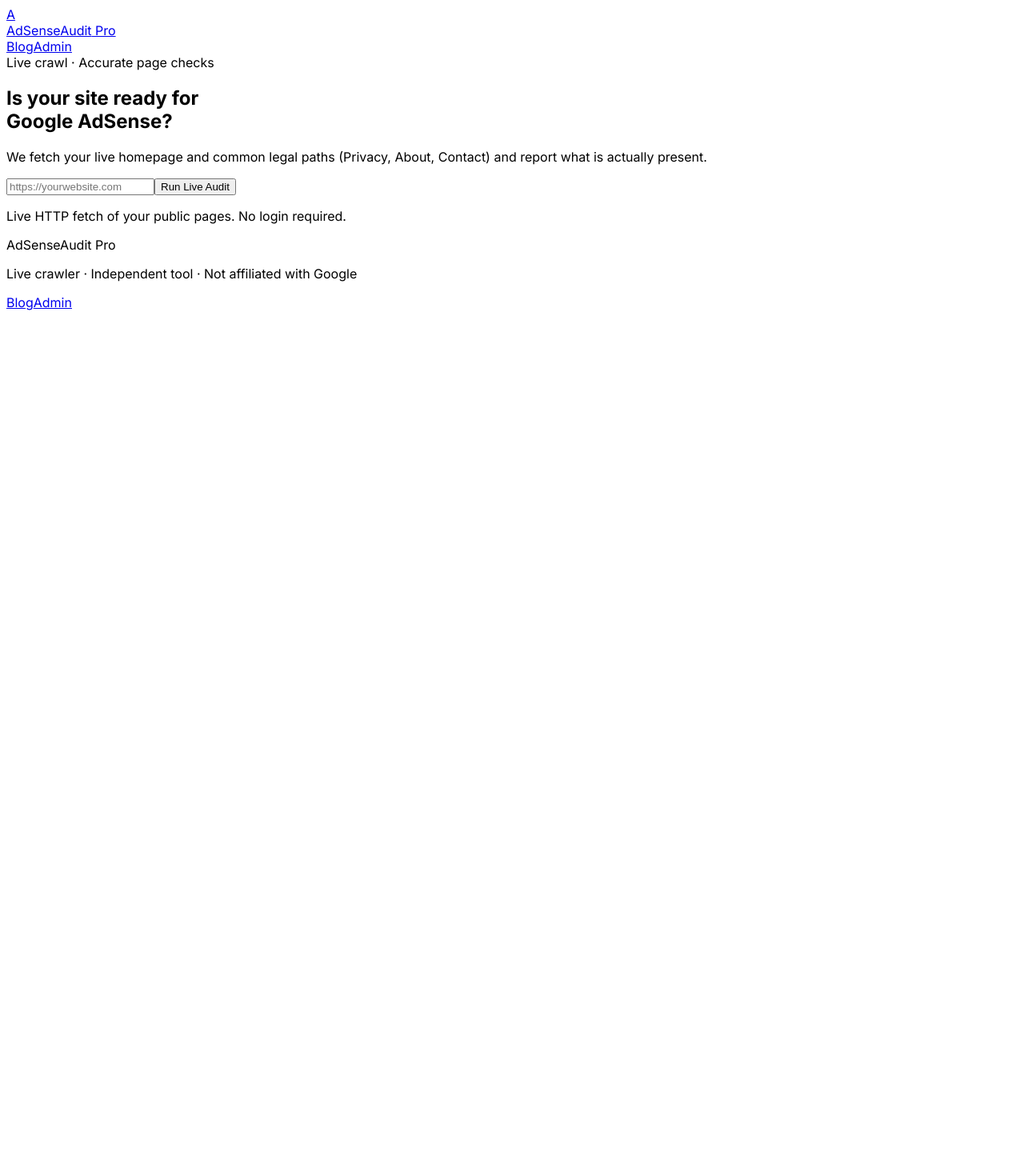
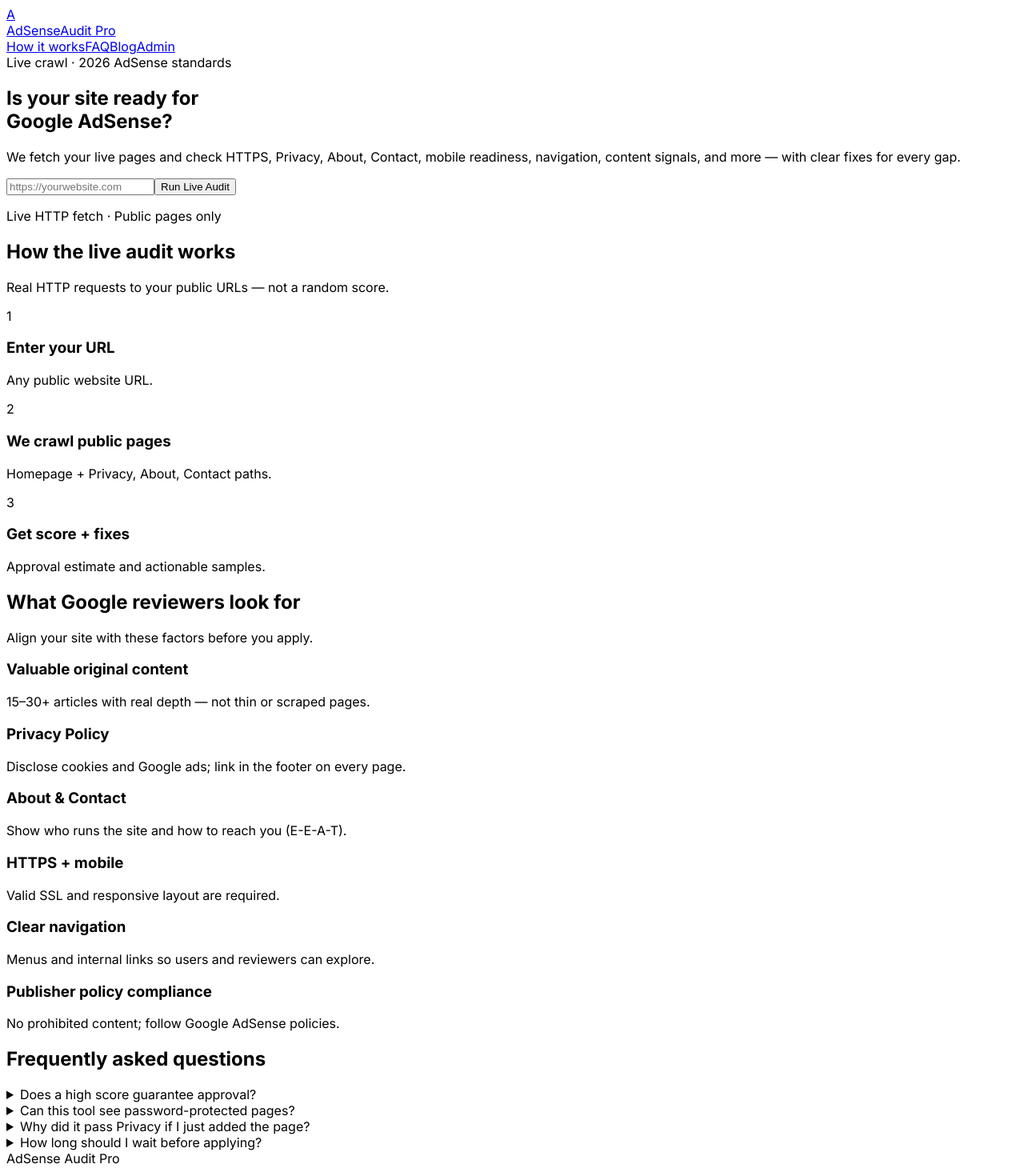
Before and after one commit to Montelent/adsense-audit-live, a Next.js app: page / in a window 1280 px wide. Shown: the top 1470 px of the page at 80% size. Before the commit the page ends 800 px from the top, so only its background shows below. Built offline with nearby package versions, Linux system fonts and the light colour scheme.

Commit message:
Full homepage with FAQ how-it-works checklist ads

```diff
--- a/app/page.js
+++ b/app/page.js
@@ -1,13 +1,43 @@
 'use client';
 
-import { useState } from 'react';
+import { useEffect, useState } from 'react';
 import Link from 'next/link';
+
+const FACTORS = [
+  { t: 'Valuable original content', d: '15–30+ articles with real depth — not thin or scraped pages.' },
+  { t: 'Privacy Policy', d: 'Disclose cookies and Google ads; link in the footer on every page.' },
+  { t: 'About & Contact', d: 'Show who runs the site and how to reach you (E-E-A-T).' },
+  { t: 'HTTPS + mobile', d: 'Valid SSL and responsive layout are required.' },
+  { t: 'Clear navigation', d: 'Menus and internal links so users and reviewers can explore.' },
+  { t: 'Publisher policy compliance', d: 'No prohibited content; follow Google AdSense policies.' },
+];
+
+const FAQS = [
+  { q: 'Does a high score guarantee approval?', a: 'No. Google’s human review and your account history still decide. A high score means the common public checks look good.' },
+  { q: 'Can this tool see password-protected pages?', a: 'No. It only fetches public URLs the same way a visitor would.' },
+  { q: 'Why did it pass Privacy if I just added the page?', a: 'We request common paths like /privacy-policy and also look for privacy links on the homepage. Custom URLs may need a homepage link.' },
+  { q: 'How long should I wait before applying?', a: 'Until you have solid content, legal pages, HTTPS, and a mobile-friendly site. Many publishers wait until 15–30 quality posts.' },
+];
 
 export default function HomePage() {
   const [url, setUrl] = useState('');
   const [loading, setLoading] = useState(false);
   const [error, setError] = useState('');
   const [result, setResult] = useState(null);
+  const [settings, setSettings] = useState(null);
+  const [ads, setAds] = useState({});
+
+  useEffect(() => {
+    fetch('/api/settings?type=all')
+      .then((r) => r.json())
+      .then((d) => {
+        if (d.settings) setSettings(d.settings);
+        if (d.ads) setAds(d.ads);
+      })
+      .catch(() => {});
+  }, []);
+
+  const s = settings || {};
 
   async function runAudit(e) {
     e.preventDefault();
@@ -32,15 +62,16 @@
 
   return (
     <div>
+      {ads.header ? <div dangerouslySetInnerHTML={{ __html: ads.header }} /> : null}
       <header className="bg-white border-b sticky top-0 z-50">
         <div className="max-w-6xl mx-auto px-4 py-4 flex items-center justify-between">
           <Link href="/" className="flex items-center gap-2">
             <div className="w-9 h-9 rounded-lg bg-green-600 text-white font-bold flex items-center justify-center">A</div>
-            <span className="font-bold text-xl tracking-tight">
-              AdSense<span className="text-green-600">Audit</span> Pro
-            </span>
+            <span className="font-bold text-xl tracking-tight">AdSense<span className="text-green-600">Audit</span> Pro</span>
           </Link>
           <nav className="flex items-center gap-4 text-sm font-medium text-gray-600">
+            <a href="#how" className="hover:text-green-600 hidden sm:inline">How it works</a>
+            <a href="#faq" className="hover:text-green-600 hidden sm:inline">FAQ</a>
             <Link href="/blog" className="hover:text-green-600">Blog</Link>
             <Link href="/admin" className="text-xs px-2 py-1 rounded bg-gray-100 hover:bg-gray-200">Admin</Link>
           </nav>
@@ -51,51 +82,36 @@
         <div className="max-w-4xl mx-auto px-4 text-center">
           <div className="inline-flex items-center gap-2 px-3 py-1 rounded-full bg-green-100 text-green-700 text-xs font-semibold mb-6">
             <span className="w-2 h-2 rounded-full bg-green-500 animate-pulse" />
-            Live crawl · Accurate page checks
+            {s.heroBadge || 'Live crawl · 2026 AdSense standards'}
           </div>
           <h1 className="text-4xl sm:text-5xl font-extrabold tracking-tight mb-4">
-            Is your site ready for
+            {s.heroTitle || 'Is your site ready for'}
             <br />
-            <span className="text-green-600">Google AdSense?</span>
+            <span className="text-green-600">{s.heroHighlight || 'Google AdSense?'}</span>
           </h1>
           <p className="text-lg text-gray-600 max-w-2xl mx-auto mb-8">
-            We fetch your live homepage and common legal paths (Privacy, About, Contact) and report what is actually present.
+            {s.heroSubtitle || 'We fetch your live pages and check HTTPS, Privacy, About, Contact, mobile readiness, and more.'}
           </p>
-
           <form onSubmit={runAudit} className="bg-white rounded-2xl shadow-xl border border-gray-100 p-2 sm:p-3 max-w-2xl mx-auto flex flex-col sm:flex-row gap-2">
-            <input
-              type="url"
-              value={url}
-              onChange={(e) => setUrl(e.target.value)}
-              placeholder="https://yourwebsite.com"
-              required
-              className="flex-1 px-5 py-4 rounded-xl border border-gray-200 focus:border-green-500 outline-none text-base"
-            />
-            <button
-              type="submit"
-              disabled={loading}
-              className="px-8 py-4 bg-green-600 hover:bg-green-700 disabled:opacity-60 text-white font-semibold rounded-xl"
-            >
-              {loading ? 'Crawling…' : 'Run Live Audit'}
+            <input type="url" value={url} onChange={(e) => setUrl(e.target.value)} placeholder="https://yourwebsite.com" required
+              className="flex-1 px-5 py-4 rounded-xl border border-gray-200 focus:border-green-500 outline-none" />
+            <button type="submit" disabled={loading} className="px-8 py-4 bg-green-600 hover:bg-green-700 disabled:opacity-60 text-white font-semibold rounded-xl">
+              {loading ? 'Crawling…' : (s.auditButton || 'Run Live Audit')}
             </button>
           </form>
-          <p className="text-xs text-gray-400 mt-3">Live HTTP fetch of your public pages. No login required.</p>
+          <p className="text-xs text-gray-400 mt-3">Live HTTP fetch · Public pages only</p>
           {error && <p className="mt-4 text-red-600 text-sm font-medium">{error}</p>}
         </div>
       </section>
+
+      {ads.homepage ? <div className="max-w-5xl mx-auto px-4 py-4" dangerouslySetInnerHTML={{ __html: ads.homepage }} /> : null}
 
       {result && (
         <section className="max-w-5xl mx-auto px-4 py-12">
           <div className="bg-white rounded-2xl shadow-lg border p-6 sm:p-8 mb-8">
             <div className="flex flex-col md:flex-row items-center gap-8">
               <div className="relative w-40 h-40 flex-shrink-0">
-                <div
-                  className="absolute inset-0 rounded-full score-ring"
-                  style={{
-                    '--score': result.score,
-                    '--score-color': result.score >= 75 ? '#22c55e' : result.score >= 50 ? '#f59e0b' : '#ef4444',
-                  }}
-                />
+                <div className="absolute inset-0 rounded-full score-ring" style={{ '--score': result.score, '--score-color': result.score >= 75 ? '#22c55e' : result.score >= 50 ? '#f59e0b' : '#ef4444' }} />
                 <div className="absolute inset-3 bg-white rounded-full flex flex-col items-center justify-center">
                   <span className="text-4xl font-extrabold">{result.score}</span>
                   <span className="text-xs text-gray-500 uppercase">Score</span>
@@ -105,55 +121,35 @@
                 <h2 className="text-2xl font-bold">{result.hostname}</h2>
                 <p className="text-sm text-gray-500 mb-3">{result.finalUrl}</p>
                 <div className="flex flex-wrap justify-center md:justify-start gap-3">
-                  <div className="px-4 py-2 rounded-lg bg-green-50 border border-green-100">
-                    <div className="text-xs text-green-600 font-medium">Approval chance</div>
-                    <div className="text-xl font-bold text-green-700">{result.approvalChance}%</div>
-                  </div>
-                  <div className="px-4 py-2 rounded-lg bg-red-50 border border-red-100">
-                    <div className="text-xs text-red-600 font-medium">Rejection risk</div>
-                    <div className="text-xl font-bold text-red-700">{result.rejectionRisk}%</div>
-                  </div>
-                  <div className="px-4 py-2 rounded-lg bg-amber-50 border border-amber-100">
-                    <div className="text-xs text-amber-600 font-medium">Critical gaps</div>
-                    <div className="text-xl font-bold text-amber-700">{result.criticalIssues}</div>
-                  </div>
+                  <div className="px-4 py-2 rounded-lg bg-green-50 border border-green-100"><div className="text-xs text-green-600 font-medium">Approval chance</div><div className="text-xl font-bold text-green-700">{result.approvalChance}%</div></div>
+                  <div className="px-4 py-2 rounded-lg bg-red-50 border border-red-100"><div className="text-xs text-red-600 font-medium">Rejection risk</div><div className="text-xl font-bold text-red-700">{result.rejectionRisk}%</div></div>
+                  <div className="px-4 py-2 rounded-lg bg-amber-50 border border-amber-100"><div className="text-xs text-amber-600 font-medium">Critical gaps</div><div className="text-xl font-bold text-amber-700">{result.criticalIssues}</div></div>
                 </div>
               </div>
             </div>
           </div>
-
+          {ads.homepageMiddle ? <div className="mb-8" dangerouslySetInnerHTML={{ __html: ads.homepageMiddle }} /> : null}
           <div className="bg-white rounded-2xl shadow-lg border p-6 sm:p-8">
-            <h3 className="text-xl font-bold mb-2">Live check results</h3>
-            <p className="text-sm text-gray-500 mb-6">Based on fetching your homepage and common paths. Only failed items need action.</p>
+            <h3 className="text-xl font-bold mb-2">Detailed live checks</h3>
+            <p className="text-sm text-gray-500 mb-6">Only failed items need action. Passed checks were verified on the live site.</p>
             <div className="space-y-5">
               {(result.checks || []).map((c) => (
                 <div key={c.id} className="border rounded-xl overflow-hidden">
                   <div className="bg-gray-50 px-5 py-3 flex flex-wrap items-center justify-between gap-2">
                     <div className="flex items-center gap-3">
-                      <span className={`w-7 h-7 rounded-full flex items-center justify-center text-sm font-bold ${c.pass ? 'bg-green-100 text-green-700' : 'bg-red-100 text-red-600'}`}>
-                        {c.pass ? '✓' : '✗'}
-                      </span>
-                      <div>
-                        <span className="font-semibold">{c.label}</span>
-                        {c.critical && <span className="ml-2 text-xs text-red-600 font-medium">Critical</span>}
-                      </div>
+                      <span className={`w-7 h-7 rounded-full flex items-center justify-center text-sm font-bold ${c.pass ? 'bg-green-100 text-green-700' : 'bg-red-100 text-red-600'}`}>{c.pass ? '✓' : '✗'}</span>
+                      <div><span className="font-semibold">{c.label}</span>{c.critical && <span className="ml-2 text-xs text-red-600 font-medium">Critical</span>}</div>
                     </div>
-                    {c.recommendedPage && !c.pass && (
-                      <span className="text-xs font-mono bg-white border px-2 py-1 rounded">{c.recommendedPage}</span>
-                    )}
+                    {c.recommendedPage && !c.pass && <span className="text-xs font-mono bg-white border px-2 py-1 rounded">{c.recommendedPage}</span>}
                   </div>
                   <div className="p-5 space-y-2 text-sm">
                     <p className="text-gray-700">{c.detail}</p>
-                    {!c.pass && c.fix && (
-                      <p><span className="font-medium">Fix: </span>{c.fix}</p>
-                    )}
+                    {!c.pass && c.fix && <p><span className="font-medium">Fix: </span>{c.fix}</p>}
                     {!c.pass && c.sampleText && (
                       <div>
                         <div className="text-xs font-semibold text-gray-500 uppercase mb-1">Sample text</div>
                         <pre className="bg-gray-900 text-gray-100 rounded-lg p-4 prose-sample max-h-40 overflow-auto">{c.sampleText}</pre>
-                        <button type="button" className="mt-2 text-xs px-3 py-1.5 bg-green-600 text-white rounded-lg" onClick={() => navigator.clipboard.writeText(c.sampleText)}>
-                          Copy sample
-                        </button>
+                        <button type="button" className="mt-2 text-xs px-3 py-1.5 bg-green-600 text-white rounded-lg" onClick={() => navigator.clipboard.writeText(c.sampleText)}>Copy sample</button>
                       </div>
                     )}
                   </div>
@@ -164,9 +160,55 @@
         </section>
       )}
 
-      <footer className="bg-gray-900 text-gray-400 py-10 text-center text-sm mt-12">
-        <div className="font-bold text-white mb-2">AdSenseAudit Pro</div>
-        <p>Live crawler · Independent tool · Not affiliated with Google</p>
+      <section id="how" className="py-20 bg-white border-t">
+        <div className="max-w-5xl mx-auto px-4">
+          <h2 className="text-3xl font-bold text-center mb-3">{s.howTitle || 'How the live audit works'}</h2>
+          <p className="text-gray-600 text-center max-w-2xl mx-auto mb-12">{s.howSubtitle || 'Real HTTP requests to your public URLs.'}</p>
+          <div className="grid md:grid-cols-3 gap-8 text-center">
+            {['Enter your URL', 'We crawl public pages', 'Get score + fixes'].map((t, i) => (
+              <div key={t}>
+                <div className="w-14 h-14 rounded-2xl bg-green-100 text-green-700 flex items-center justify-center text-2xl font-bold mx-auto mb-4">{i + 1}</div>
+                <h3 className="font-semibold mb-2">{t}</h3>
+                <p className="text-sm text-gray-600">{i === 0 ? 'Any public website URL.' : i === 1 ? 'Homepage + Privacy, About, Contact paths.' : 'Approval estimate and actionable samples.'}</p>
+              </div>
+            ))}
+          </div>
+        </div>
+      </section>
+
+      <section className="py-20 bg-gray-50">
+        <div className="max-w-5xl mx-auto px-4">
+          <h2 className="text-3xl font-bold text-center mb-3">{s.checklistTitle || 'What Google reviewers look for'}</h2>
+          <p className="text-gray-600 text-center mb-12 max-w-2xl mx-auto">Align your site with these factors before you apply.</p>
+          <div className="grid sm:grid-cols-2 lg:grid-cols-3 gap-6">
+            {FACTORS.map((f) => (
+              <div key={f.t} className="bg-white rounded-xl border p-5 shadow-sm">
+                <h3 className="font-semibold mb-2">{f.t}</h3>
+                <p className="text-sm text-gray-600">{f.d}</p>
+              </div>
+            ))}
+          </div>
+        </div>
+      </section>
+
+      <section id="faq" className="py-20 bg-white">
+        <div className="max-w-3xl mx-auto px-4">
+          <h2 className="text-3xl font-bold text-center mb-10">{s.faqTitle || 'Frequently asked questions'}</h2>
+          <div className="space-y-3">
+            {FAQS.map((f) => (
+              <details key={f.q} className="bg-gray-50 rounded-xl p-5 border">
+                <summary className="font-semibold cursor-pointer">{f.q}</summary>
+                <p className="mt-3 text-sm text-gray-600">{f.a}</p>
+              </details>
+            ))}
+          </div>
+        </div>
+      </section>
+
+      <footer className="bg-gray-900 text-gray-400 py-12 text-center text-sm">
+        {ads.footer ? <div className="max-w-4xl mx-auto px-4 mb-6" dangerouslySetInnerHTML={{ __html: ads.footer }} /> : null}
+        <div className="font-bold text-white mb-2">{s.siteName || 'AdSenseAudit Pro'}</div>
+        <p>{s.footerNote || 'Independent readiness tool. Not affiliated with Google.'}</p>
         <div className="mt-3 flex justify-center gap-4">
           <Link href="/blog" className="hover:text-white">Blog</Link>
           <Link href="/admin" className="hover:text-white">Admin</Link>
```
